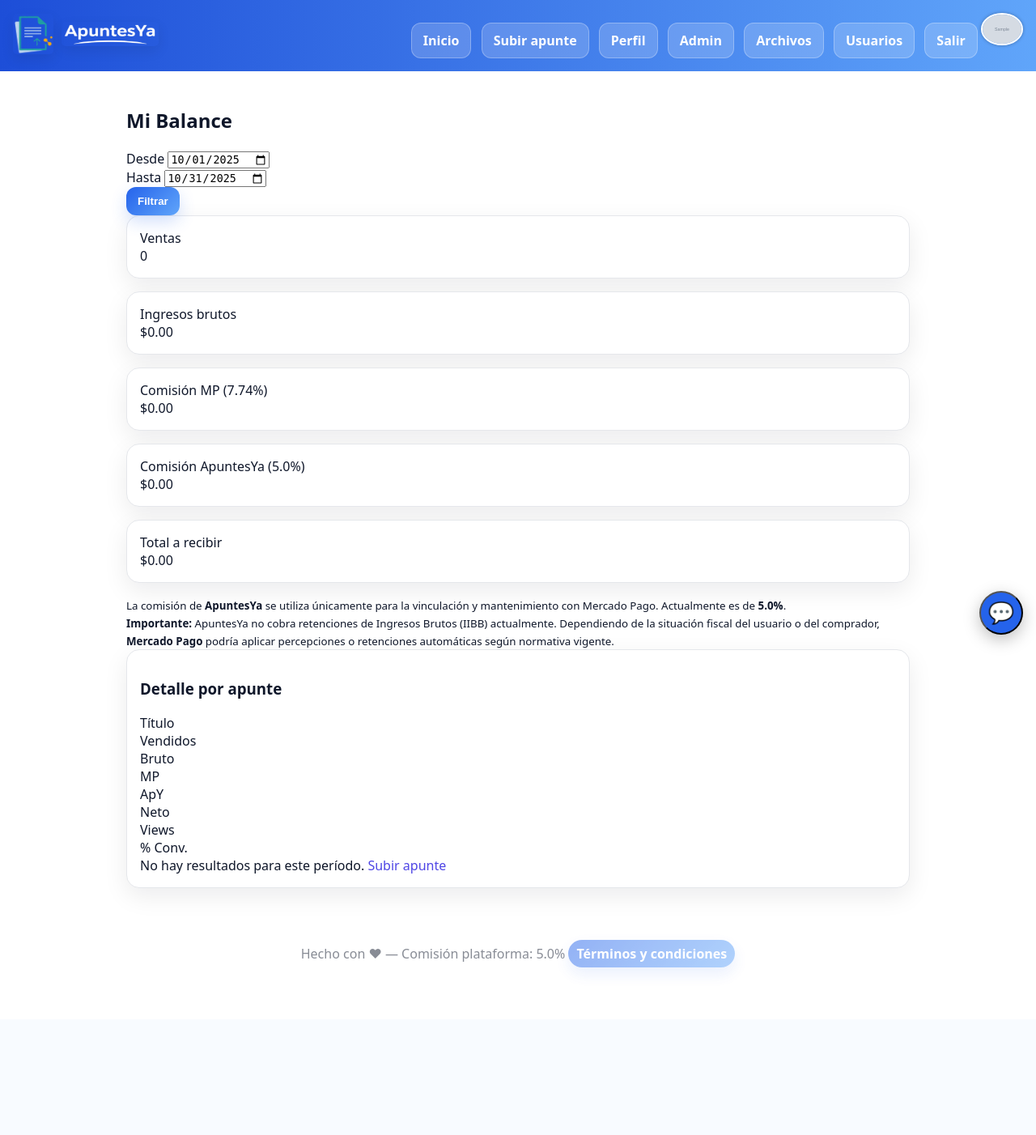
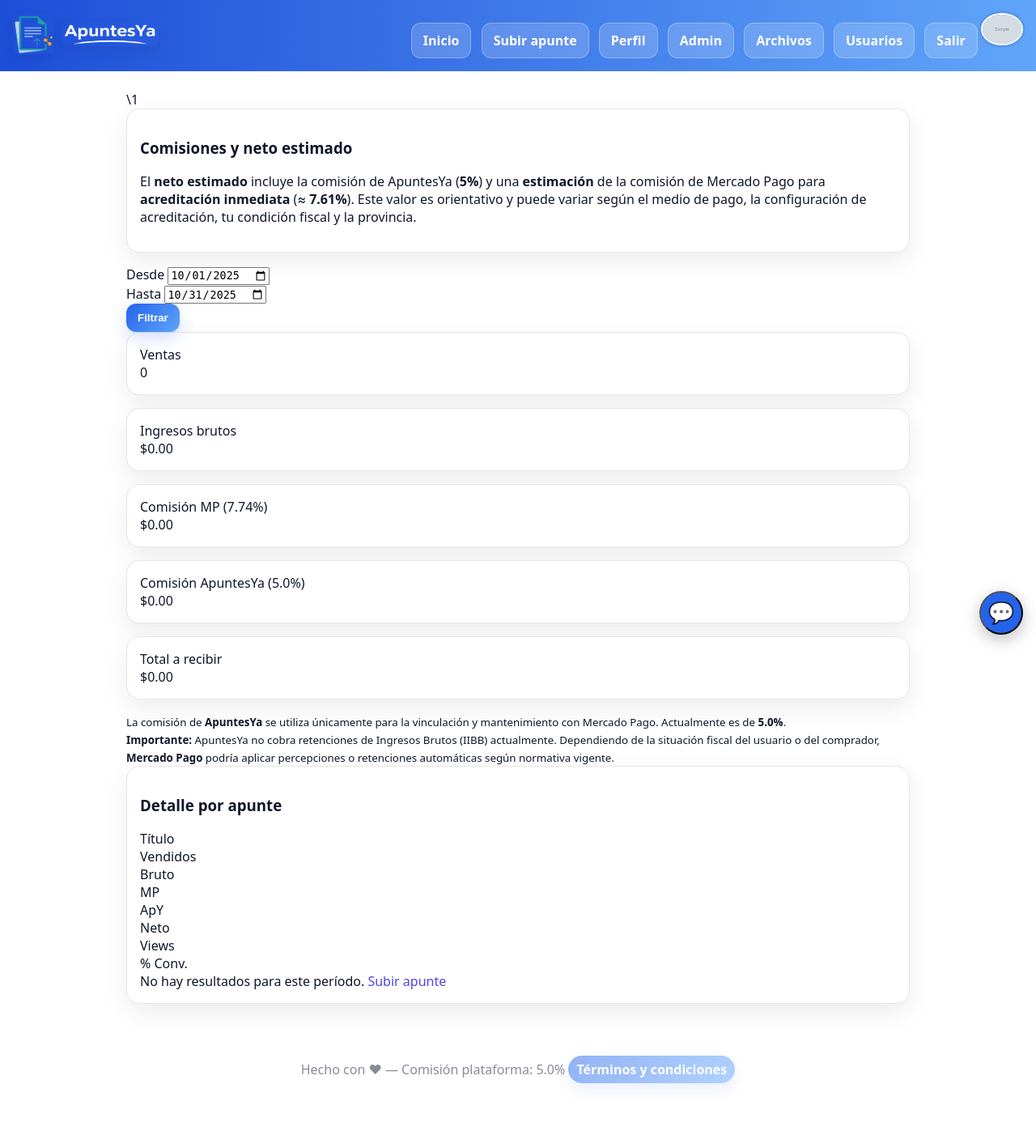
Before and after one commit to francozapata/APUNTESYA, a Flask app: page /profile/balance in a window 1280 px wide. Shown: the whole page at 81% size. Before the commit the page ends 1195 px from the top, so only its background shows below. Run offline with Flask 3, Linux system fonts and the light colour scheme; a user stored in the database is signed in; tables that the repository leaves empty hold one stand-in row (values such as "Sample post"); grey boxes marked "Sample" are stand-in pictures.

Commit message:
feat(balance): neto estimado con MP (inmediato) + banners explicativos - Contexto MP_FEE_IMMEDIATE_TOTAL_PCT y mp_fee_estimate() - Nuevas columnas en profile_balance.html - Nota en profile_purchases.html

```diff
--- a/apuntesya2/app.py
+++ b/apuntesya2/app.py
@@ -23,6 +23,23 @@
 # App
 # -----------------------------------------------------------------------------
 app = Flask(__name__, instance_relative_config=True)
+
+# --- MP immediate fee estimate available in templates ---
+try:
+    MP_FEE_IMMEDIATE_TOTAL_PCT = float(app.config.get("MP_FEE_IMMEDIATE_TOTAL_PCT", 7.61))
+except Exception:
+    MP_FEE_IMMEDIATE_TOTAL_PCT = 7.61
+
+@app.context_processor
+def fees_ctx():
+    def mp_fee_estimate(amount, pct=MP_FEE_IMMEDIATE_TOTAL_PCT):
+        try:
+            return round(float(amount) * (float(pct) / 100.0), 2)
+        except Exception:
+            return 0.0
+    return dict(MP_FEE_IMMEDIATE_TOTAL_PCT=MP_FEE_IMMEDIATE_TOTAL_PCT, mp_fee_estimate=mp_fee_estimate)
+
+
 app.config["SECRET_KEY"] = os.getenv("SECRET_KEY", secrets.token_hex(16))
 app.config["ENV"] = os.getenv("FLASK_ENV", "production")
 
--- a/apuntesya2/templates/profile.html
+++ b/apuntesya2/templates/profile.html
@@ -16,14 +16,11 @@
   </div>
   <p><strong>{{ current_user.name }}</strong> — <strong> {{ current_user.email }}</strong></p>
   <p>{{ current_user.university }} • {{ current_user.faculty }} • {{ current_user.career }}</p>
-<<<<<<< HEAD
   <!-- antes: url_for('auth_reset.reset_password_request') -->
   <a class="btn secondary" href="#" onclick="alert('Cambio de contraseña disponible próximamente'); return false;">
     Cambiar contraseña
   </a>
-=======
   <!-- reset link removed -->
->>>>>>> db4c5e1 (Fix: quitar link de reset inexistente + ajustes MP via panel)
 </div>
 
 <div class="card">
--- a/apuntesya2/templates/profile_balance.html
+++ b/apuntesya2/templates/profile_balance.html
@@ -1,6 +1,16 @@
 {% extends "base.html" %}
 {% block content %}
-<h2 class="mb-3">Mi Balance</h2>
+\1
+
+<div class="card mb-3">
+  <h3>Comisiones y neto estimado</h3>
+  <p class="text-sm">
+    El <strong>neto estimado</strong> incluye la comisión de ApuntesYa (<strong>{{ config.PLATFORM_FEE_PCT or 5 }}%</strong>)
+    y una <strong>estimación</strong> de la comisión de Mercado Pago para <strong>acreditación inmediata</strong> (≈ <strong>{{ '%.2f' % MP_FEE_IMMEDIATE_TOTAL_PCT }}%</strong>).
+    Este valor es orientativo y puede variar según el medio de pago, la configuración de acreditación, tu condición fiscal y la provincia.
+  </p>
+</div>
+
 
 <form method="get" class="row g-2 mb-3">
   <div class="col-md-3">
```
Also changed, not shown: apuntesya2/templates/profile_purchases.html (+9 -1 lines).
